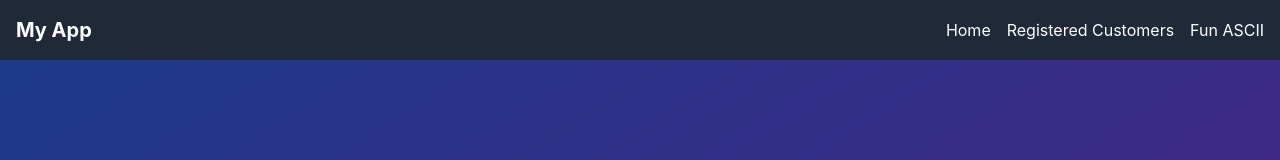
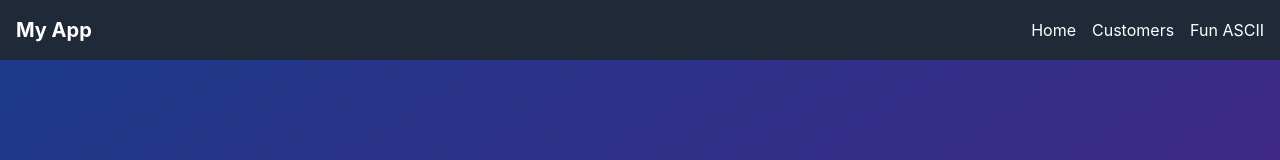
Before and after one commit to OlegNyus/registration-form, a React (Vite) app: page / in a window 1280 px wide. Shown: the top 160 px of the page. Built offline with nearby package versions, Linux system fonts and the light colour scheme; no server answers.

Commit message:
reneming

```diff
--- a/src/App.jsx
+++ b/src/App.jsx
@@ -91,7 +91,7 @@ function App() {
           <div className="text-white font-bold text-xl">My App</div>
           <div className="space-x-4">
             <a href="#registration" className="text-white hover:text-gray-300">Home</a>
-            <a href="#customers" className="text-white hover:text-gray-300">Registered Customers</a>
+            <a href="#customers" className="text-white hover:text-gray-300">Customers</a>
             <a href="#fun-ascii" className="text-white hover:text-gray-300">Fun ASCII</a>
           </div>
         </div>
--- a/src/pages/Customers.jsx
+++ b/src/pages/Customers.jsx
@@ -44,7 +44,7 @@ const Customers = ({ onBack, onSelectCustomer }) => {
             <ArrowLeft className="w-4 h-4" />
             <span>Back to Registration</span>
           </button>
-          <h2 className="text-2xl font-bold text-white">Registered Customers</h2>
+          <h2 className="text-2xl font-bold text-white">Customers</h2>
         </div>
 
         {/* Confirmation Dialog */}
```
